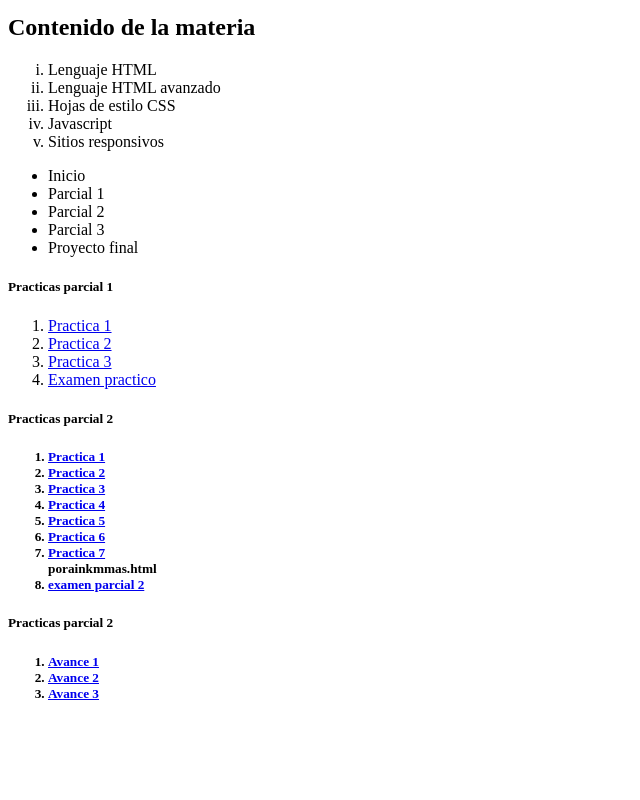
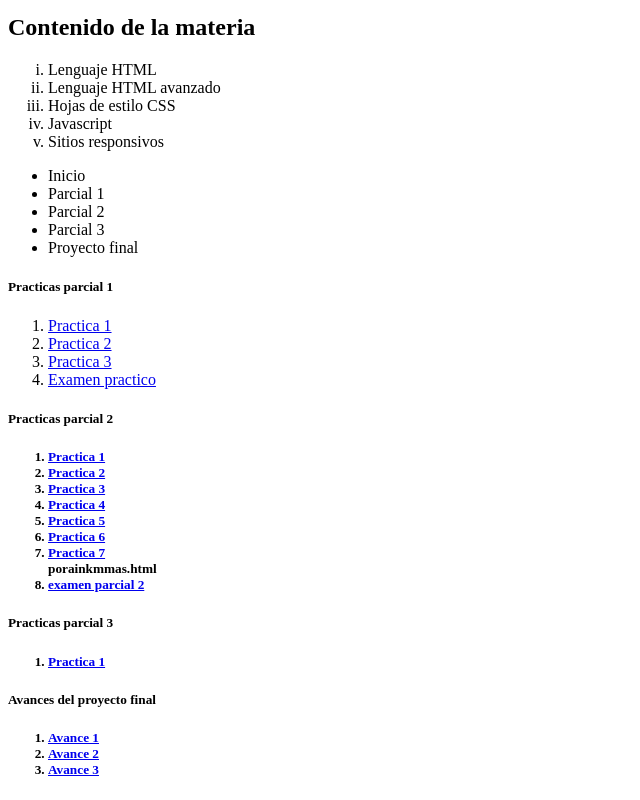
Before and after one commit to charlychuchus/portafolio, a plain HTML site: page index.html in a window 1280 px wide. Shown: the part 876-1676 px from the top of the page, without its empty margins (0-640 px from the left). Before the commit the page ends 1600 px from the top, so only its background shows below. Drawn offline with Linux system fonts and the light colour scheme.

Commit message:
Update index.html

```diff
--- a/index.html
+++ b/index.html
@@ -82,7 +82,14 @@
 
              </ol>
 
-          <h5>Practicas parcial 2<h5>
+              <h5>Practicas parcial 3<h5>
+              <ol>
+                  <li><a href="prac1parcial3.html">Practica 1</a></li>
+
+
+             </ol>
+
+          <h5>Avances del proyecto final<h5>
           <ol>
               <li><a href="peyoterocks.pdf">Avance 1</a></li>
               <li><a href="peyoterocks.html">Avance 2</a></li>
```
